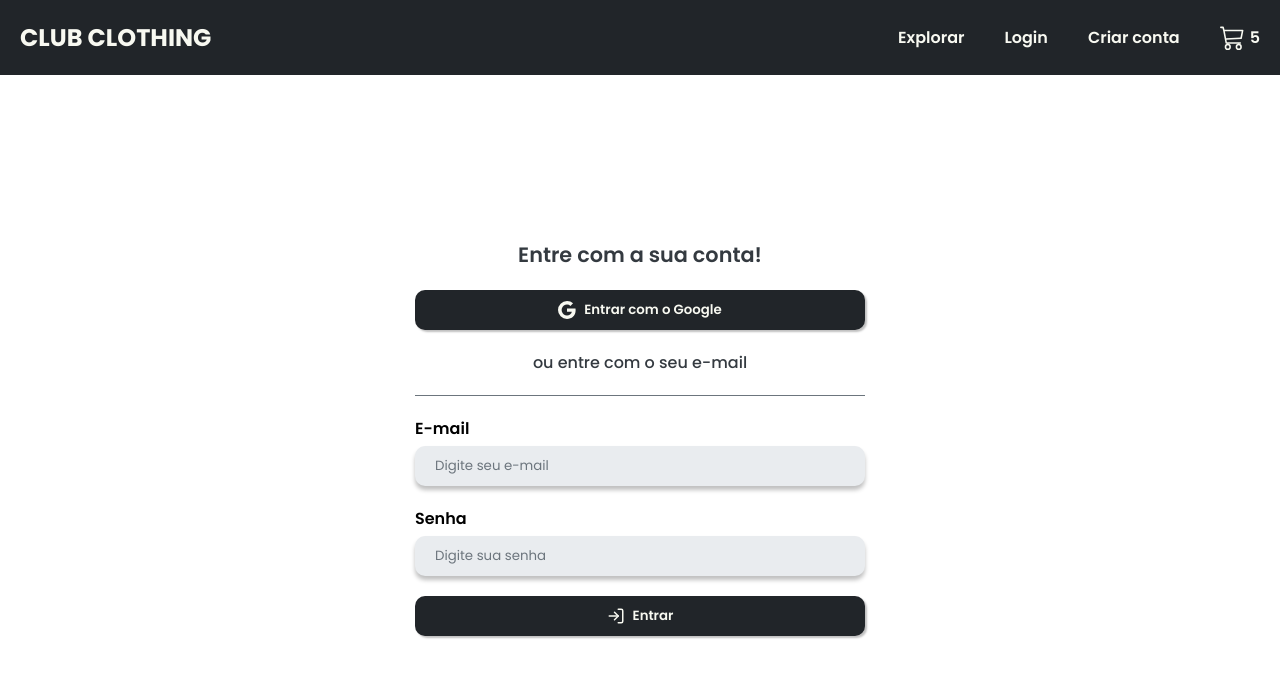
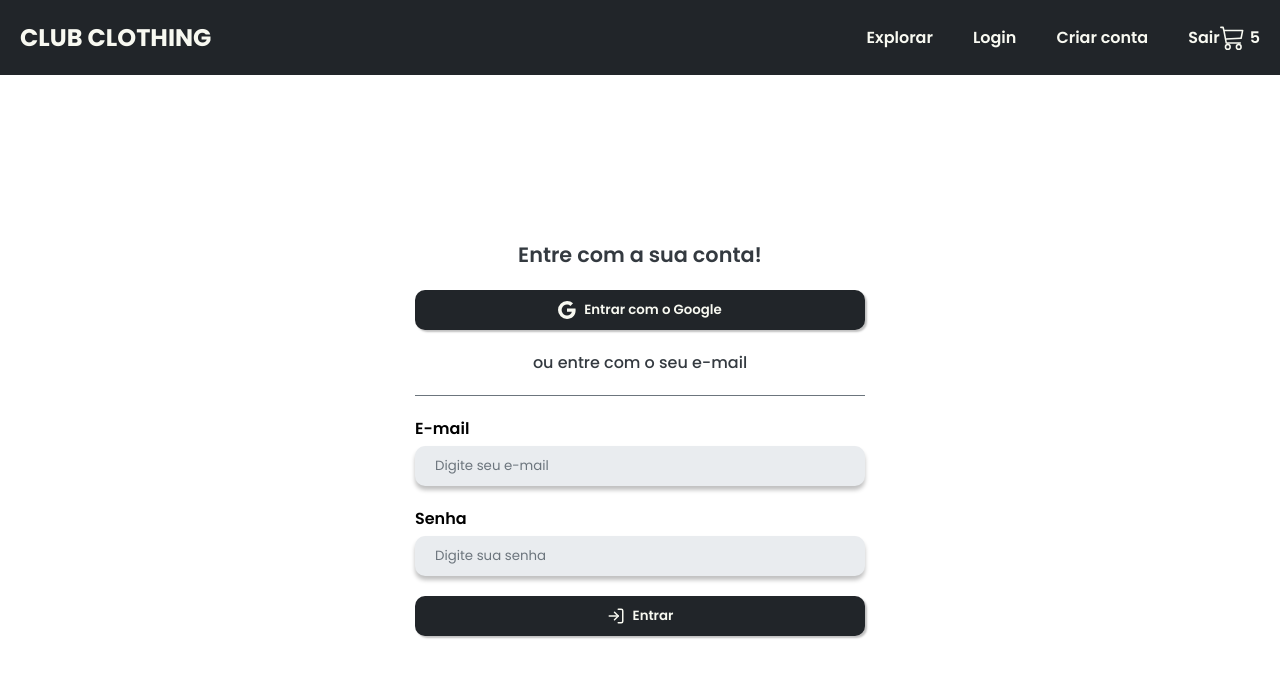
Before and after one commit to Abimael-Pereira/ecommerce-frontend, a React (Vite) app: page /login in a window 1280 px wide. Shown: the top 678 px of the page. Built offline with nearby package versions, Linux system fonts and the light colour scheme; no server answers.

Commit message:
feat: add auth state listener and sign out button

```diff
--- a/src/App.tsx
+++ b/src/App.tsx
@@ -1,12 +1,21 @@
 import { FunctionComponent } from 'react';
 import { BrowserRouter, Routes, Route } from 'react-router-dom';
+import { onAuthStateChanged } from 'firebase/auth';
 
-//Pages
 import HomePage from './pages/home/home.page';
 import LoginPage from './pages/login/login.page';
 import SignUpPage from './pages/sign-up/sign-up.page';
 
+import { auth } from './config/firebase.config';
+
 const App: FunctionComponent = () => {
+  onAuthStateChanged(auth, (user) => {
+    if (user) {
+      console.log('Usuário logado');
+    } else {
+      console.log('Usuário deslogado');
+    }
+  });
   return (
     <BrowserRouter>
       <Routes>
--- a/src/components/header/header.component.tsx
+++ b/src/components/header/header.component.tsx
@@ -7,6 +7,8 @@ import {
   HeaderItems,
   HeaderTittle,
 } from './header.styles';
+import { signOut } from 'firebase/auth';
+import { auth } from '../../config/firebase.config';
 
 const Header = () => {
   const navigate = useNavigate();
@@ -26,6 +28,7 @@ const Header = () => {
         <HeaderItem>Explorar</HeaderItem>
         <HeaderItem onClick={handleLoginClick}>Login</HeaderItem>
         <HeaderItem onClick={handleSignupClick}>Criar conta</HeaderItem>
+        <HeaderItem onClick={() => signOut(auth)}>Sair</HeaderItem>
         <HeaderItem>
           <BsCart3 size={25} /> <p style={{ marginLeft: 5 }}>5</p>
         </HeaderItem>
```
